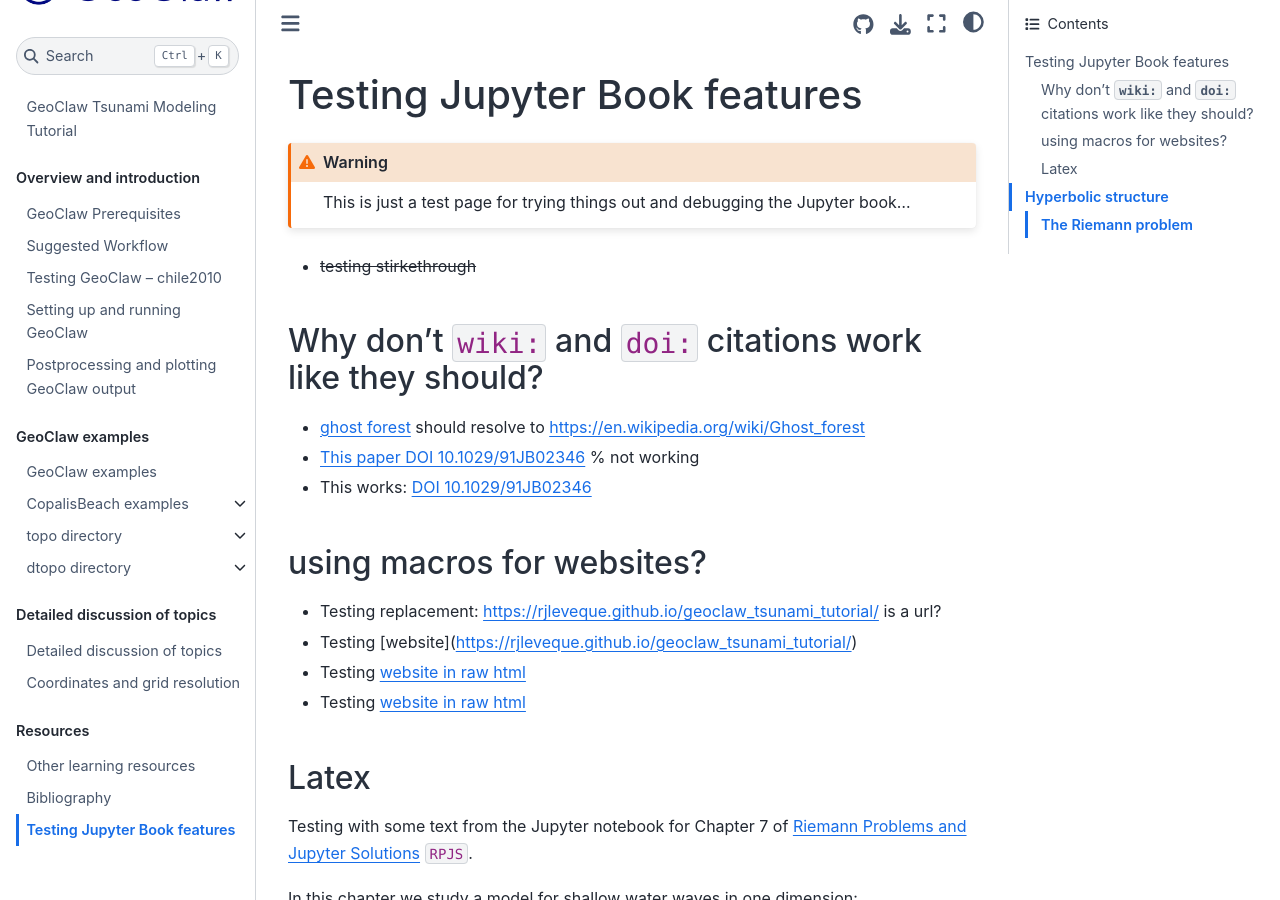
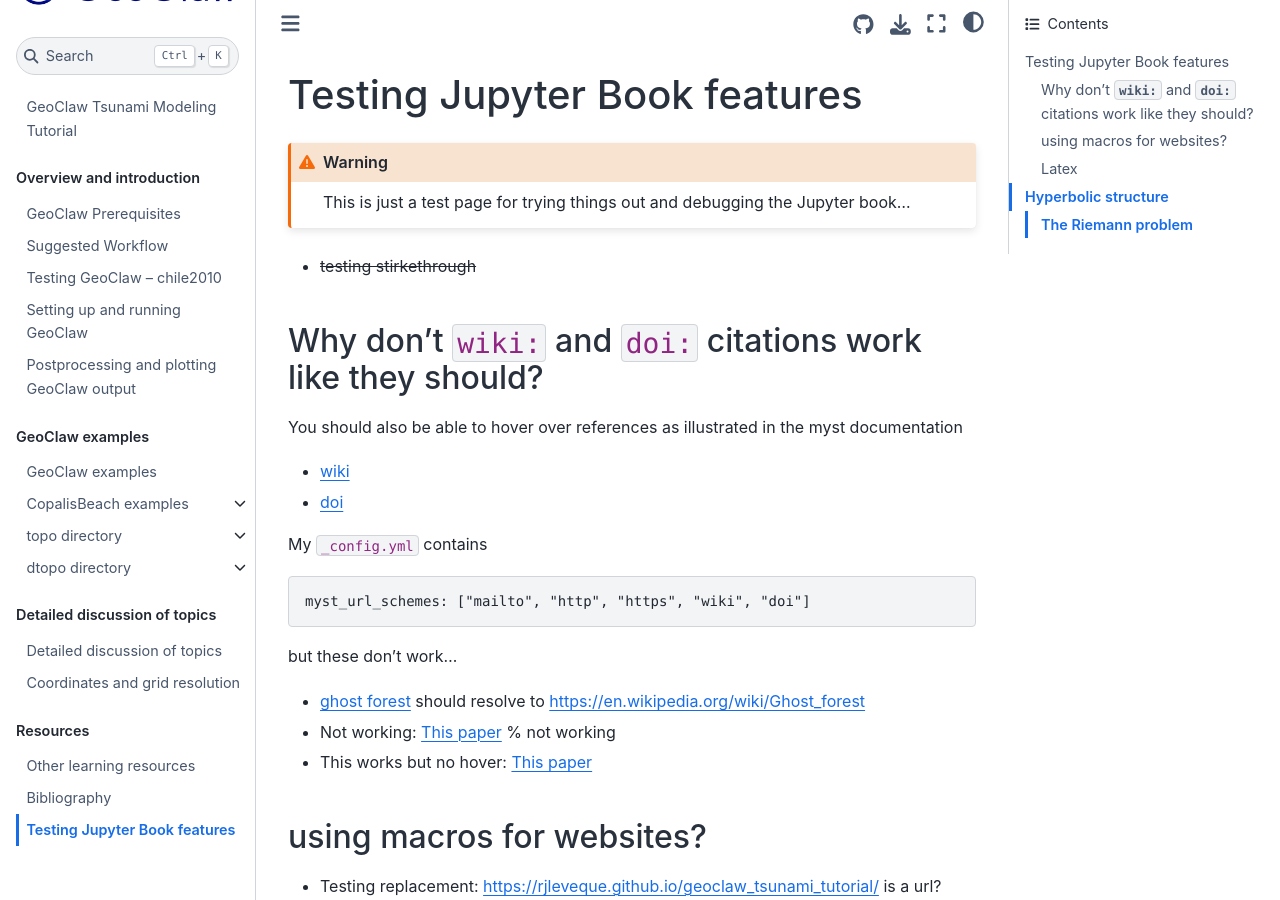
Before and after one commit to rjleveque/geoclaw_tsunami_tutorial, a Jupyter Book: the page built from testing.md, in a window 1280 px wide and 900 px high. Built offline with Jupyter Book 1.0.4 settings and Sphinx 7.4.7 and the Sphinx Book theme 1.1.4, drawn with Linux system fonts in a browser that asks for light colours; pages that are not in the unit, such as notebooks, are missing from menus; cross-references to code outside the pages are shown as plain code.

```diff
--- a/testing.md
+++ b/testing.md
@@ -9,10 +9,21 @@
 
 ## Why don't `wiki:` and `doi:` citations work like they should?
 
+You should also be able to hover over references as illustrated in the
+myst documentation
+- [wiki](https://mystmd.org/guide/external-references#wikipedia-links)
+- [doi](https://mystmd.org/guide/external-references#linking-dois)
+
+My `_config.yml` contains
+
+    myst_url_schemes: ["mailto", "http", "https", "wiki", "doi"]
+
+but these don't work...
+
 - [ghost forest](wiki:Ghost_forest) should resolve to
   https://en.wikipedia.org/wiki/Ghost_forest
-- [This paper DOI 10.1029/91JB02346](doi:10.1029/91JB02346)  % not working
-- This works: [DOI 10.1029/91JB02346](https://doi.org/10.1029/91JB02346)
+- Not working: [This paper](doi:10.1029/91JB02346)  % not working
+- This works but no hover: [This paper](https://doi.org/10.1029/91JB02346)
 
 
 ## using macros for websites?
```
Also changed, not shown: testing_chile2010.md (+12 -0 lines).
